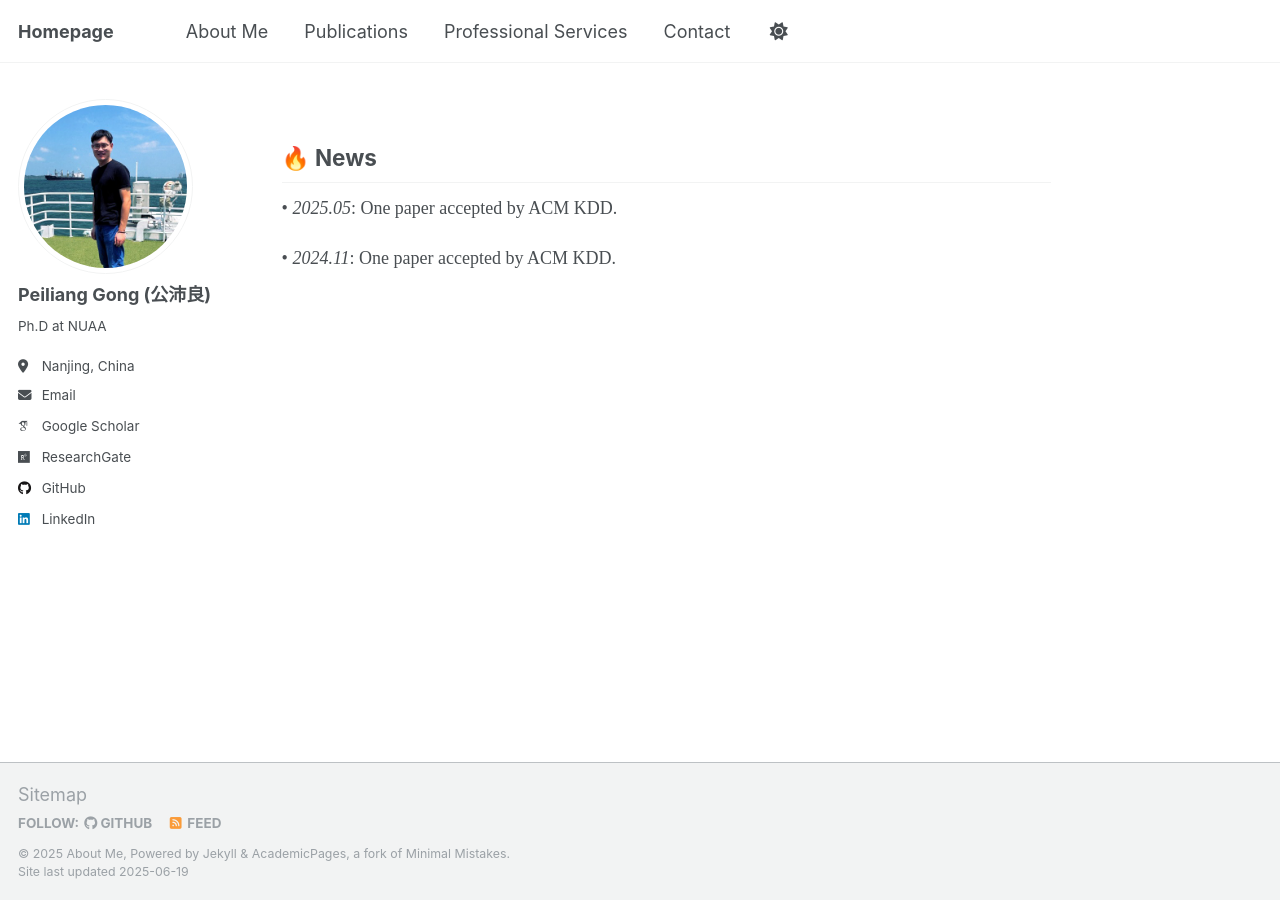
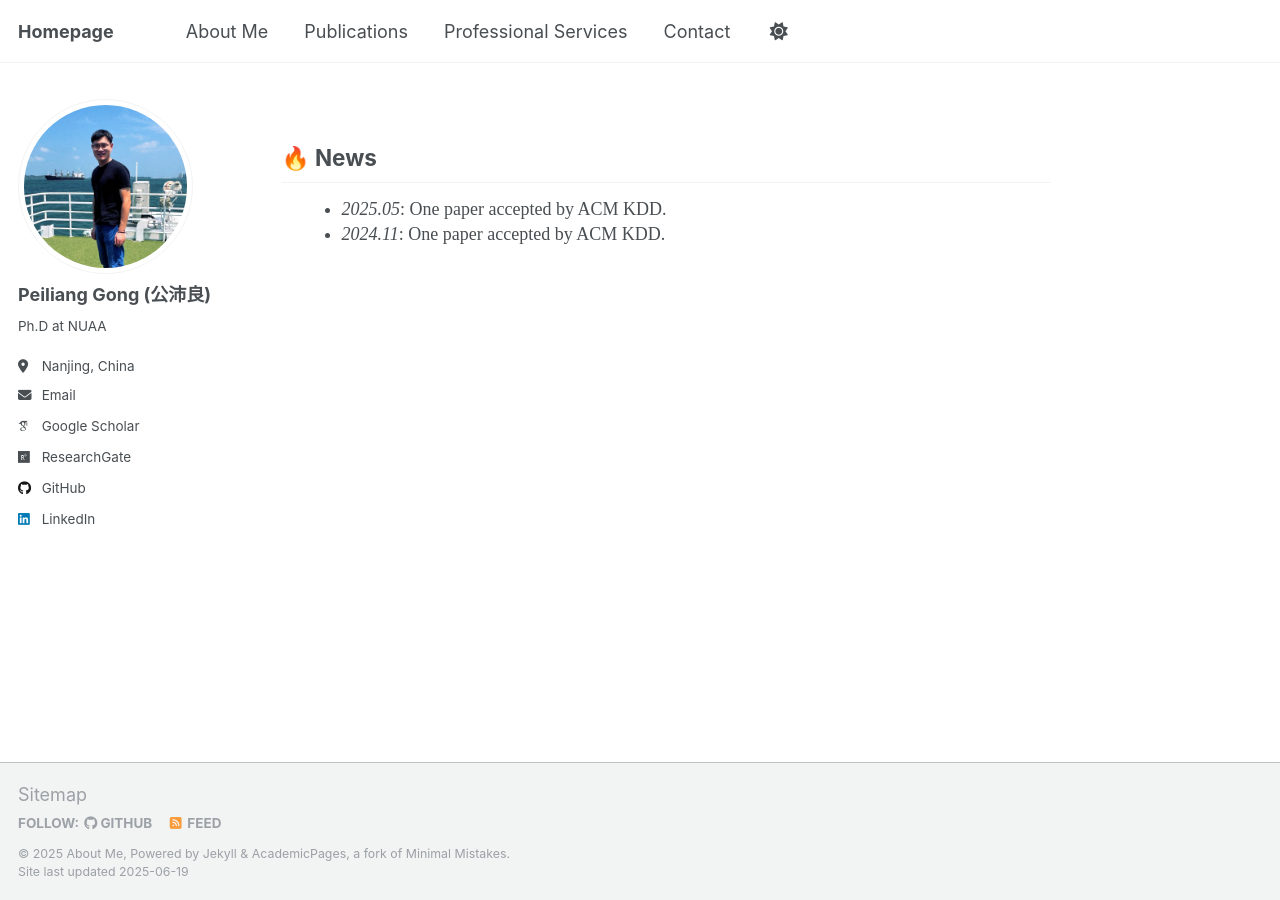
Before and after one commit to Tokenmw/Tokenmw.github.io, a Jekyll site: the page built from _pages/news.md, in a window 1280 px wide. Built offline with Jekyll 4.4.1, drawn with Linux system fonts in a browser that asks for light colours; some web fonts are replaced; our own code applies the rules of GitHub Pages for plain Markdown files.

Commit message:
Update news.md

```diff
--- a/_pages/news.md
+++ b/_pages/news.md
@@ -1,7 +1,9 @@
 <!-- News section -->
 <div id="news" style="font-family: 'Times New Roman', serif; text-align: justify; margin-top: 40px;">
 <h2>🔥 News</h2>
-<p>• <em>2025.05</em>: One paper accepted by ACM KDD.</p>
-<p>• <em>2024.11</em>: One paper accepted by ACM KDD.</p>
+<ul style="list-style-type: disc; margin-left: 20px; line-height: 0.9;">
+  <li><em>2025.05</em>: One paper accepted by ACM KDD.</li>
+  <li><em>2024.11</em>: One paper accepted by ACM KDD.</li>
+</ul>
 <br />
 </div>
```
